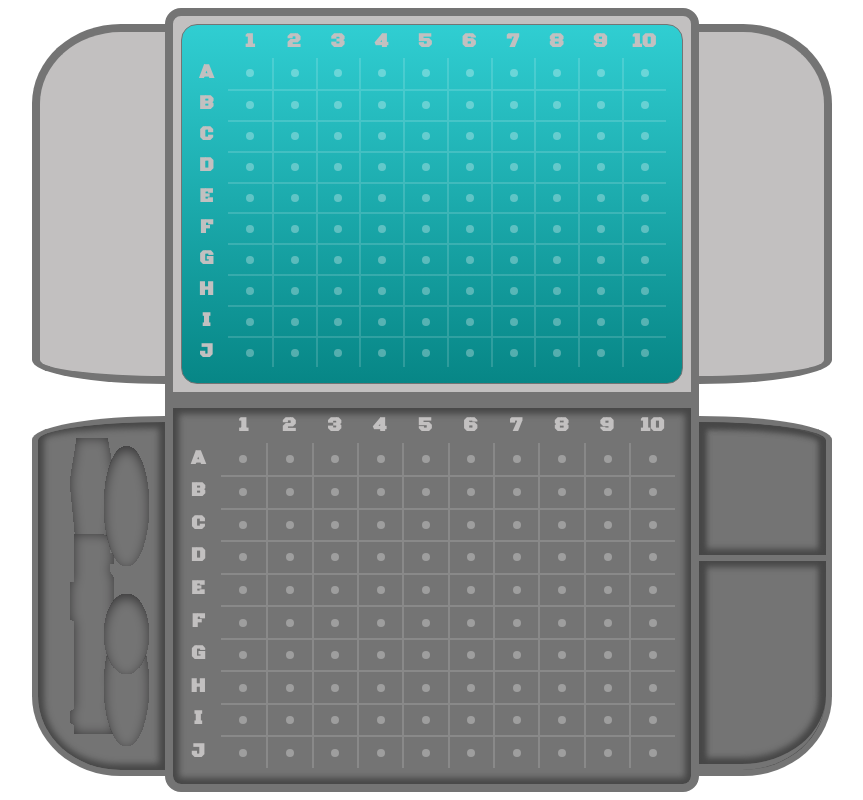
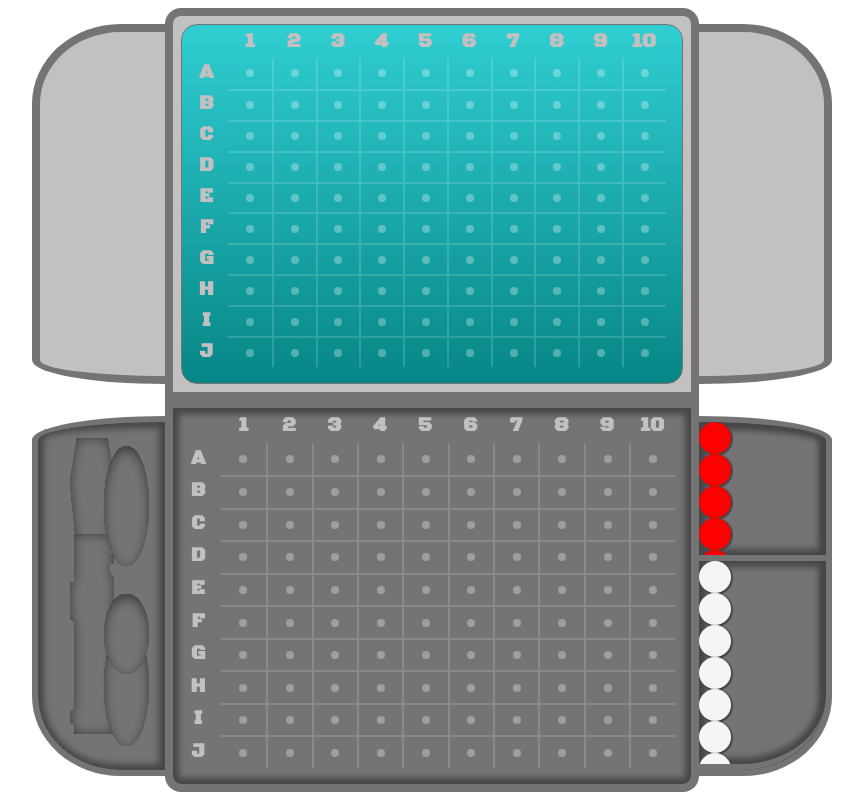
Before and after one commit to JoseBarron12/battleship-game, a website built with webpack: page src/template.html in a window 1280 px wide. Shown: the whole page, without its empty margins (208-1071 px from the left). Built offline with nearby package versions, Linux system fonts and the light colour scheme.

Commit message:
feat: add styling to hit/miss pieces.
Pieces no longer have no styling or dimension but
appear on screen as pieces on each respective
container and color.

```diff
--- a/src/display.js
+++ b/src/display.js
@@ -54,7 +54,7 @@ export const display = (function() {
     const gamePieces = (parent, isHit) => {
         const numOfPieces = (isHit) ? 17 : 83;
 
-        for(let i = 1; i < numOfPieces; i++)
+        for(let i = 0; i < numOfPieces; i++)
         {
             const piece = document.createElement("div");
             const className = (isHit) ? "hit-piece" : "miss-piece";
--- a/src/styles.css
+++ b/src/styles.css
@@ -122,6 +122,7 @@ body {
     justify-self: center;
     display: grid;
     grid-template-columns: 1fr 4fr 1fr;
+    min-height: 0;
 }
 
 .opponent-board {
@@ -263,13 +264,11 @@ body {
   top: 172px;
 }
 
-
-
-
 .piece-holder{
   border-top-right-radius: 150% 10%;
   border-bottom-right-radius: 100% calc(100% / 3);
   border-left: none;
+  overflow: hidden;
   display: grid;
   grid-template-rows: 2fr 3fr;
 }
@@ -277,6 +276,7 @@ body {
 .hit-pieces, .miss-pieces {
   border-bottom: 6px solid var(--board-color);
   box-shadow: var(--inset-color) 0px 0px 6px 6px inset;
+  overflow: hidden;
 }
 .hit-pieces {
   border-top-right-radius: 150% 23%;
@@ -285,3 +285,19 @@ body {
 .miss-pieces {
   border-bottom-right-radius: 66% 36%;
 }
+
+
+.hit-piece, .miss-piece{
+  width: 32px;
+  height: 32px;
+  border-radius: 100%;
+  box-shadow: var(--inset-color) 1px 1px 1px 1px;
+}
+
+.hit-piece {
+  background-color: red;
+}
+
+.miss-piece {
+  background-color: whitesmoke;
+}
```
Also changed, not shown: src/template.html (+4 -2 lines).
